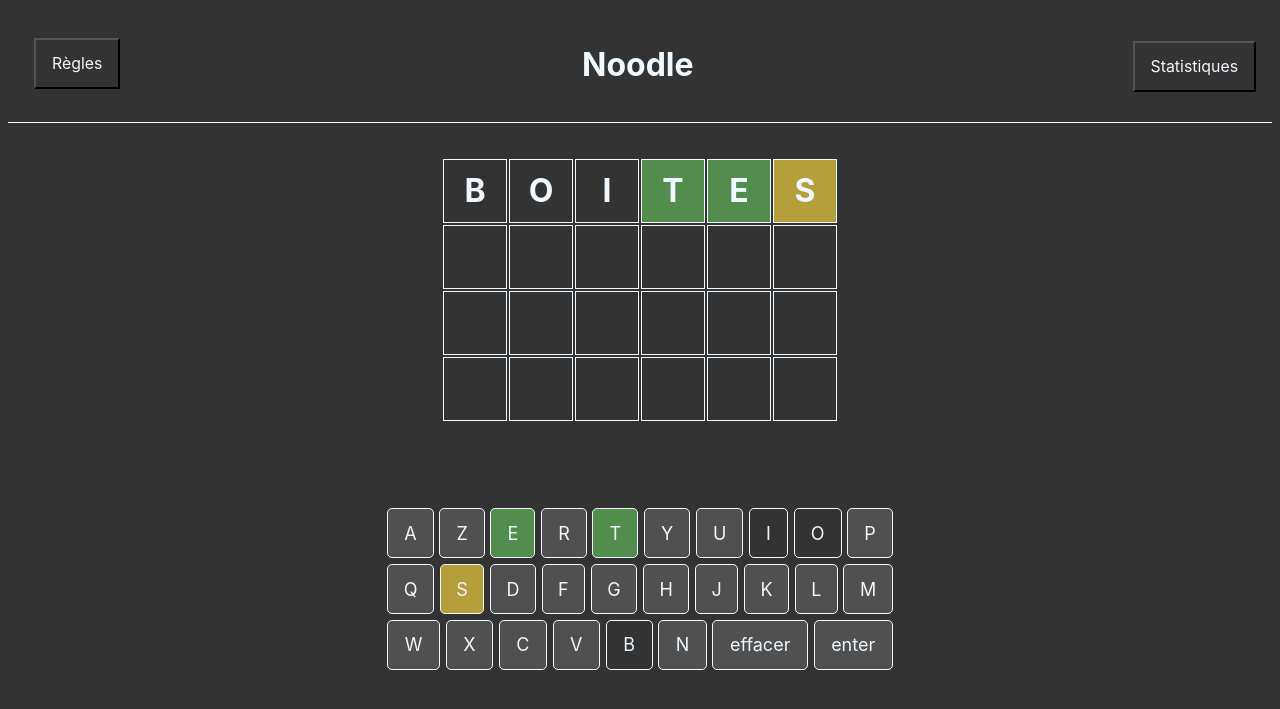
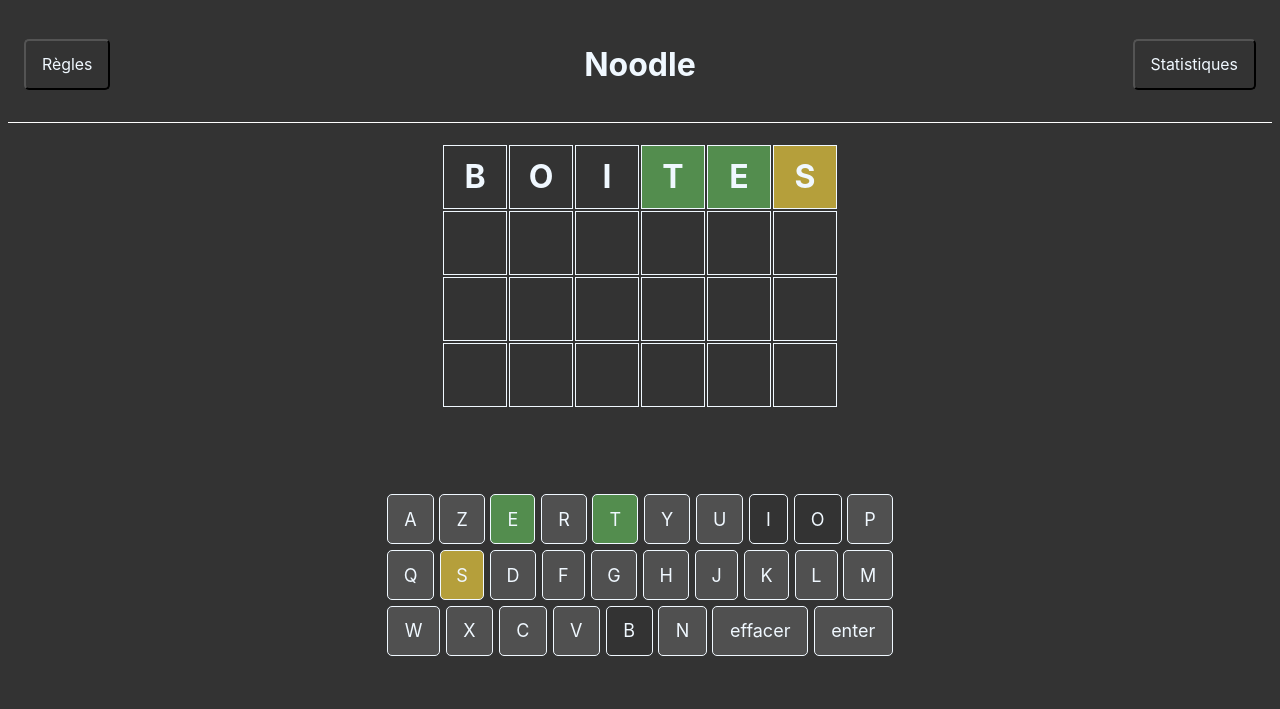
Before and after one commit to Daemiryon/Wordle_solver, a Flask app: page /currentGame in a window 1280 px wide. Shown: the top 709 px of the page. Run offline with Flask 2, Linux system fonts and the light colour scheme; the visitor is signed in with stand-in values (Sample User, id 1); data comes from the database, SQL or seed files in the repository.

Commit message:
CSS modifications (header + buttons + code simplification on keyboard) + exchange form items each other on parameter page

```diff
--- a/appli/static/styles/assets/css/generateGrid.css
+++ b/appli/static/styles/assets/css/generateGrid.css
@@ -1,24 +1,21 @@
+/* CSS grille */
 .grid {
     margin-top: 20px;
     width: 100%;
     display: flex;
     justify-content: center;
 }
-
 .grid table {
-    /*border: 1px solid;*/
     width: auto;
     height: auto;
     color: aliceblue;
 }
-
 .grid tr {
     border: 1px solid;
     width: auto;
     height: auto;
     color: aliceblue;
 }
-
 .grid td {
     border: 1px solid;
     width: 60px;
@@ -29,6 +26,16 @@
     font-size: 32px;
 }
 
+/* Coloration des cases */
+.bienplace {
+    background-color: #538D4E;
+}
+.malplace {
+    background-color: #B59F3B;
+}
+
+
+/* Erreur : mot non valide */
 .tr_shake {
     animation: shake 2s ease;
 }
--- a/appli/static/styles/assets/css/keyboard.css
+++ b/appli/static/styles/assets/css/keyboard.css
@@ -1,12 +1,13 @@
-.bienplace {
-    background-color: #538D4E;
-}
-.malplace {
-    background-color: #B59F3B;
-}
-
 /* generate keyboard */
 
+.keyboard {
+    margin-top: 80px;
+    display: flex;
+    flex-direction: column;
+    justify-content: center;
+    position: static;
+    width: 100%;
+}
 .kb_line {
     display: flex;
     justify-content: space-between;
@@ -16,7 +17,6 @@
     width: 40%;
     align-self: center;
 }
-
 .key {
     font-size: 18px;
     display: inline-block;
@@ -29,77 +29,28 @@
     display: flex;
     align-items: center;
     justify-content: center;
+}
+#pas_essaye {
     background-color: #505050;
 }
-
-.key_absent {
-    font-size: 18px;
-    display: inline-block;
-    border: 1px solid;
-    border-radius: 5px;
-    user-select: none;
-    flex-grow: 1;
-    flex-shrink: 0;
-    height: 50px;
-    display: flex;
-    align-items: center;
-    justify-content: center;
-}
-
-.key_malplace {
-    font-size: 18px;
-    display: inline-block;
-    border: 1px solid;
-    border-radius: 5px;
-    user-select: none;
-    flex-grow: 1;
-    flex-shrink: 0;
-    height: 50px;
-    display: flex;
-    align-items: center;
-    justify-content: center;
+#malplace {
     background-color: #B59F3B;
 }
-
-.key_bienplace {
-    font-size: 18px;
-    display: inline-block;
-    border: 1px solid;
-    border-radius: 5px;
-    user-select: none;
-    flex-grow: 1;
-    flex-shrink: 0;
-    height: 50px;
-    display: flex;
-    align-items: center;
-    justify-content: center;
+#bienplace {
     background-color: #538D4E;
-}
-
-.keyboard {
-    margin-top: 80px;
-    display: flex;
-    flex-direction: column;
-    justify-content: center;
-    position: static;
-    width: 100%;
-
 }
 
 /*Pour le petit curseur clic*/
 
-.key:hover{
+#pas_essaye:hover{
     background-color: rgba(128, 128, 128, 0.692);
 }
-
-.key_absent:hover{
+#absent:hover{
     background-color: rgba(80, 80, 80, 0.692);
 }
-
-.key_bienplace:hover{
+#bienplace:hover{
     background-color: rgba(83, 141, 78, 0.692);
 }
-
-.key_malplace:hover{
+#malplace:hover{
     background-color: rgba(181, 159, 59, 0.692);
 }
--- a/appli/static/styles/assets/css/layout.css
+++ b/appli/static/styles/assets/css/layout.css
@@ -5,6 +5,7 @@
     background-color: #333;
     color: aliceblue;
 }
+
 
 /*Partie header*/
 
@@ -14,49 +15,34 @@
 }
 
 .menu {
-    list-style-type: none;
+    display:flex;
+    flex-direction: row;
+    align-items: center;
+    justify-content: space-between;
+}
+.menu_elements {
+    width: 241px;
+}
+#rightButtons {
+    display: flex;
+    flex-direction: row;
+    justify-content: flex-end;
+    width: 241px;
+}
+.menuButtons {
+    border-radius: 5px;
 }
 
-.menu_elements {
-    display: inline;
-}
-
-#Noodle{
-    width: 6em;
-    margin-left: auto;
-    margin-right: auto;
-    position: relative;
-    right: 30px;
-}
-
-#regles {
-    float: left;
-    position: relative;
-    right: 30px;
-    bottom: 7px;
-}
-
-#param {
-    float: right;
-    position: relative;
-    bottom: 65px;
-}
-
-#stats {
-    float: right;
-    position: relative;
-    bottom: 65px;
-}
 
 /*Partie popup stats*/
 
-.btnPopupStats {
+#btnPopupStats {
     padding: 14px 16px;
     cursor: pointer;
     font-size: 0.42cm;
 }
 
-.btnPopupStats:hover {
+#btnPopupStats:hover {
     background-color: rgba(128, 128, 128, 0.692);
 }
 
@@ -69,7 +55,6 @@
     width: 100%;
     height: 100%;
     display: none;
-    /*non-visible*/
 }
 
 .popup{
@@ -112,11 +97,6 @@
     text-align: center;
 }
 
-
-
-
-
-
 .btnClose{
     /*float: middle*/
     cursor: pointer;
@@ -126,28 +106,29 @@
     right : 0.25cm;
 }
 
+
 /*Partie popup Paramètres */
 
-.btnPopupParametres {
+#btnPopupParametres {
     padding: 14px 16px;
     cursor: pointer;
     font-size: 0.42cm;
 }
 
-.btnPopupParametres:hover {
+#btnPopupParametres:hover {
     background-color: rgba(128, 128, 128, 0.692);
 }
 
 
 /*Partie popup Règles*/
 
-.btnPopupRegles {
+#btnPopupRegles {
     padding: 14px 16px;
     cursor: pointer;
     font-size: 0.42cm;
 }
 
-.btnPopupRegles:hover {
+#btnPopupRegles:hover {
     background-color: rgba(128, 128, 128, 0.692);
 }
 
@@ -175,7 +156,8 @@
     padding-left: 50px;
 }
 
-/*Partie popup End */
+
+/* Partie popup End */
 
 .overlayEnd {
     z-index: 1;
--- a/appli/static/styles/assets/css/parameters.css
+++ b/appli/static/styles/assets/css/parameters.css
@@ -17,4 +17,5 @@
 }
 .form_item input {
     padding: 12px;
+    border-radius: 5px;
 }
--- a/appli/static/styles/assets/js/generateKeyboard.js
+++ b/appli/static/styles/assets/js/generateKeyboard.js
@@ -1,6 +1,6 @@
 function generateKeyboard() {
 
-    COLOR_class = ["_absent", "_malplace", "_bienplace"];
+    COLOR_class = ["absent", "malplace", "bienplace"];
 
     const kb_color = new Map(Object.entries(kb_color_obj))
 
@@ -17,17 +17,15 @@ function generateKeyboard() {
         ligne.className = "kb_line";
         element.forEach(touche => {
             var key = document.createElement("input");
-            // var text = document.createTextNode(touche);
             key.value = touche;
             key.type = "button";
+            key.className = "key"
             if (kb_color.has(touche)) {
-                key.className = "key" + COLOR_class[kb_color.get(touche)];
+                key.id = COLOR_class[kb_color.get(touche)];
             } else {
-                key.className = "key";
+                key.id = "pas_essaye";
             }
             key.dataset["touche"] = touche
-            // key.appendChild(text);
-            // key.addEventListener('keypress', reel_kb_input)
             key.addEventListener('click', virt_kb_input);
             ;
             ligne.appendChild(key);
--- a/appli/templates/layout.html
+++ b/appli/templates/layout.html
@@ -18,20 +18,16 @@
 
 <body>
     <header class="barre_outils">
-        <ul class="menu">
-            <li class="menu_elements" id="regles">
-                <button id="btnPopupRegles" class="btnPopupRegles">Règles</button>
-            </li>
-            <li id="Noodle">
+        <div class="menu">
+            <div class="menu_elements">
+                <button class="menuButtons" id="btnPopupRegles">Règles</button>
+            </div>
             <h1>Noodle</h1>
-            </li>
-            <!-- Tache secondaire non terminée -->
-            <!-- <li class="menu_elements" id="param">
-                <button id="btnPopupParametres" class="btnPopupParametres">Paramètres</button>
-            </li> -->
-            <li class="menu_elements" id="stats">
-                <button id="btnPopupStats" class="btnPopupStats">Statistiques</button>
-            </li>
+            <div class="menu_elements" id="rightButtons">
+                <!-- <button class="menuButtons" id="btnPopupParametres">Paramètres</button> -->    <!-- Tache secondaire non terminée -->
+                <button class="menuButtons" id="btnPopupStats">Statistiques</button>
+            </div>
+        </div>
         <div id="overlay" class="overlay">
             <!--Chacune des div suivantes sont cachés et s'affichent lorsque le bouton correspondant est cliqué-->
             <div id="popupStats" class="popup">
@@ -87,7 +83,6 @@
                 <span id="btnCloseRegles" class="btnClose">&times;</span>
             </div>
         </div>
-        </ul>
     </header>
 
     {% block content %}{% endblock %}
```
Also changed, not shown: appli/templates/parameters.html (+13 -13 lines). Lines whose indentation alone changed are shown as unchanged.
